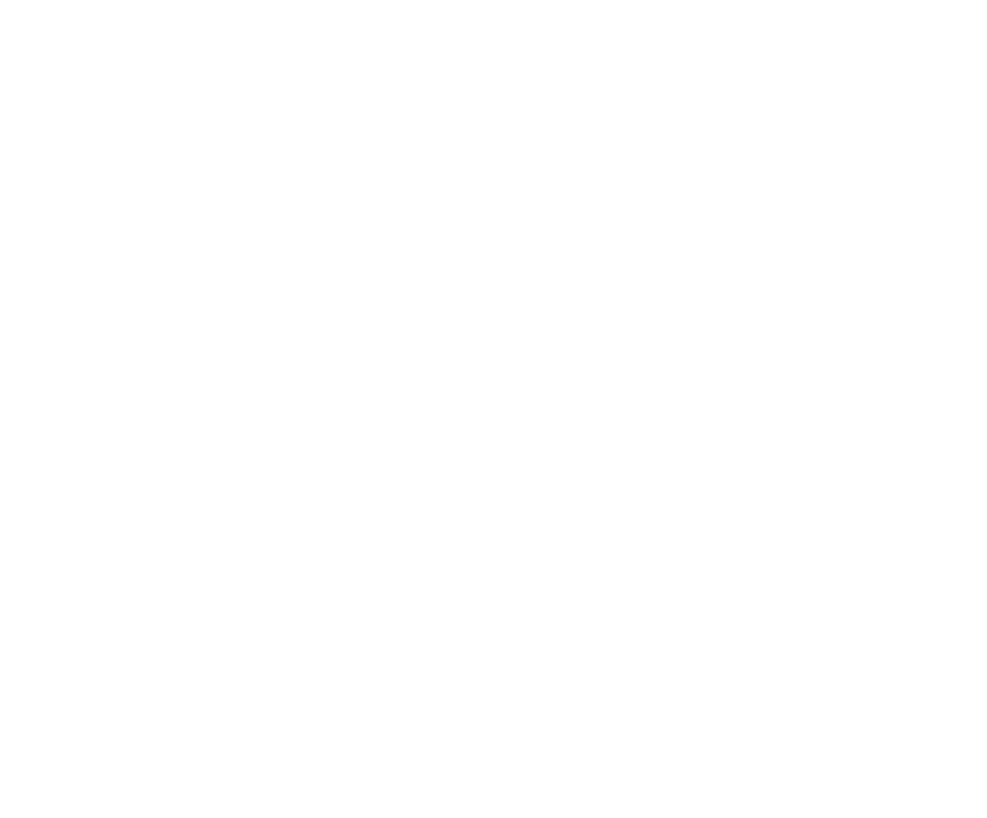
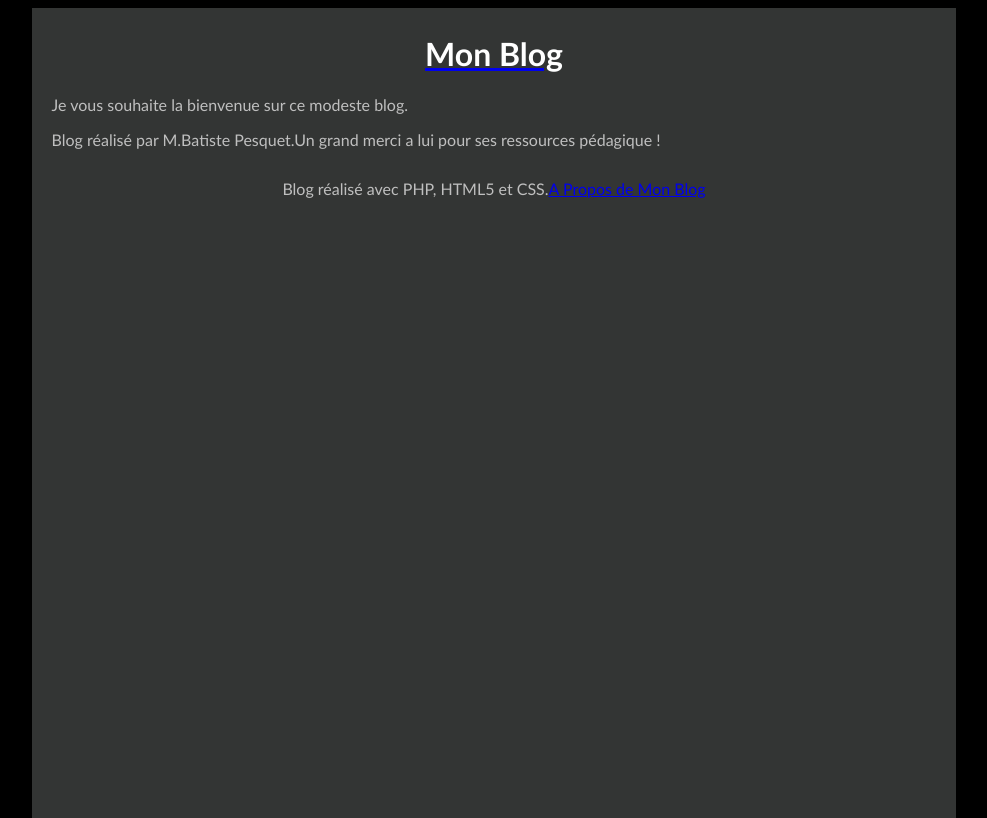
Before and after one commit to Sulivane/php-mvc, a PHP site: page /Vue/vueAPropos.php in a window 1280 px wide. Before the commit the part shown is empty. Shown: the whole page, without its empty margins (146-1133 px from the left). Run offline with PHP 8.4, Linux system fonts and the light colour scheme.

Commit message:
Premiere parti de la correction

```diff
--- a/MonBlog-mvc-procedural/Controleur/Controleur.php
+++ b/MonBlog-mvc-procedural/Controleur/Controleur.php
@@ -19,3 +19,8 @@
 function erreur($msgErreur) {
     require 'Vue/vueErreur.php';
 }
+
+// Affiche la page "A propos"
+function aPropos() {
+    require 'Vue/vueAPropos.php';
+}
--- a/MonBlog-mvc-procedural/Vue/gabarit.php
+++ b/MonBlog-mvc-procedural/Vue/gabarit.php
@@ -15,7 +15,7 @@
                 <?= $contenu ?>
             </div> <!-- #contenu -->
             <footer id="piedBlog">
-                Blog réalisé avec PHP, HTML5 et CSS. A Propos de Mon Blog
+                Blog réalisé avec PHP, HTML5 et CSS.<a href="index.php?action=apropos">A Propos de Mon Blog</a>
             </footer>
         </div> <!-- #global -->
     </body>
--- a/MonBlog-mvc-procedural/Vue/vueAPropos.php
+++ b/MonBlog-mvc-procedural/Vue/vueAPropos.php
@@ -1,5 +1,7 @@
 <?php $titre = 'Mon Blog' ?>
 
 <?php ob_start(); ?>
-<p>Blog réalisé par M.Batiste Pesquet.Un grand merci a lui pour ses ressources pédagique</p>
+<p>Blog réalisé par M.Batiste Pesquet.Un grand merci a lui pour ses ressources pédagique !</p>
 <?php $contenu = ob_get_clean(); ?>
+
+<?php require 'gabarit.php'; ?>
```
